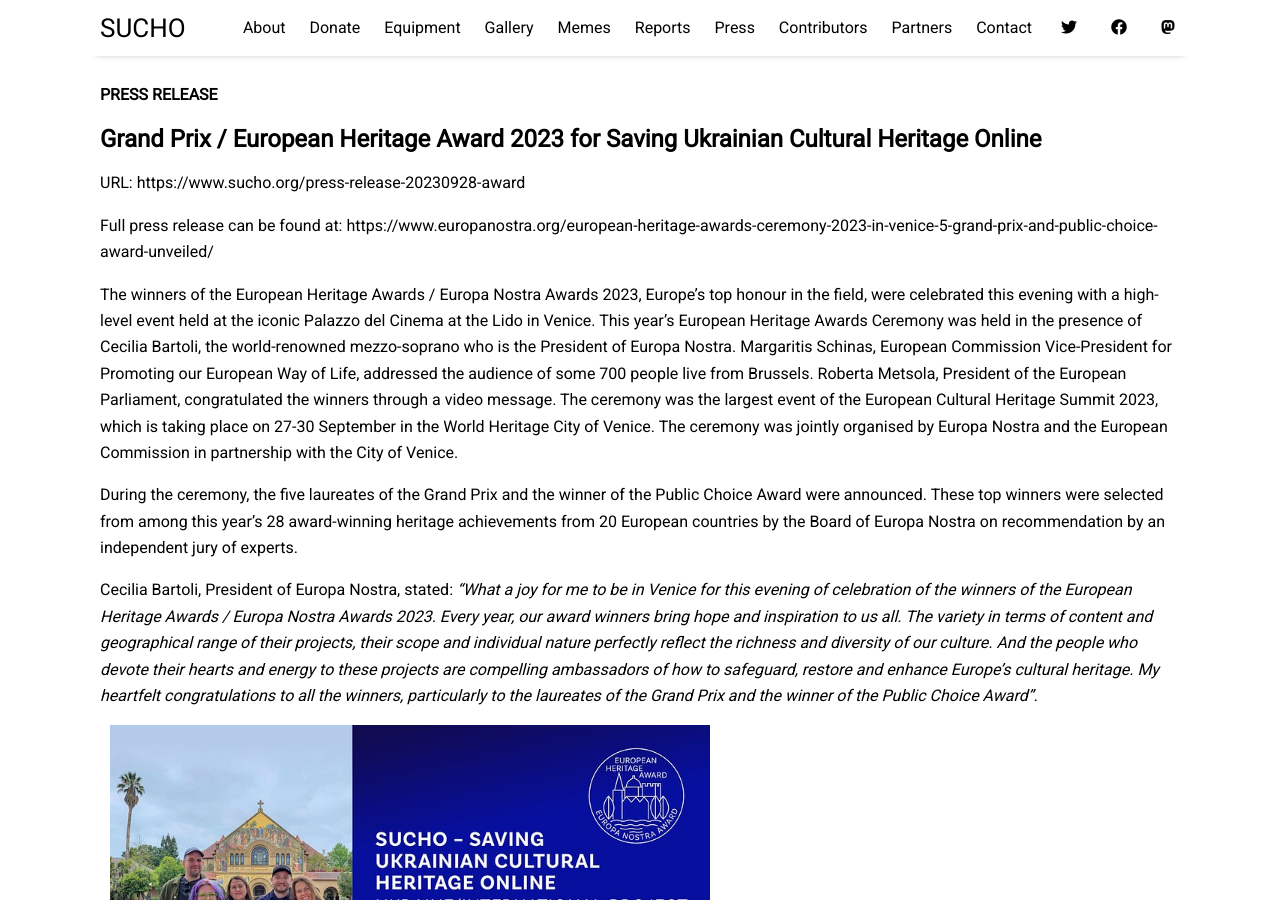
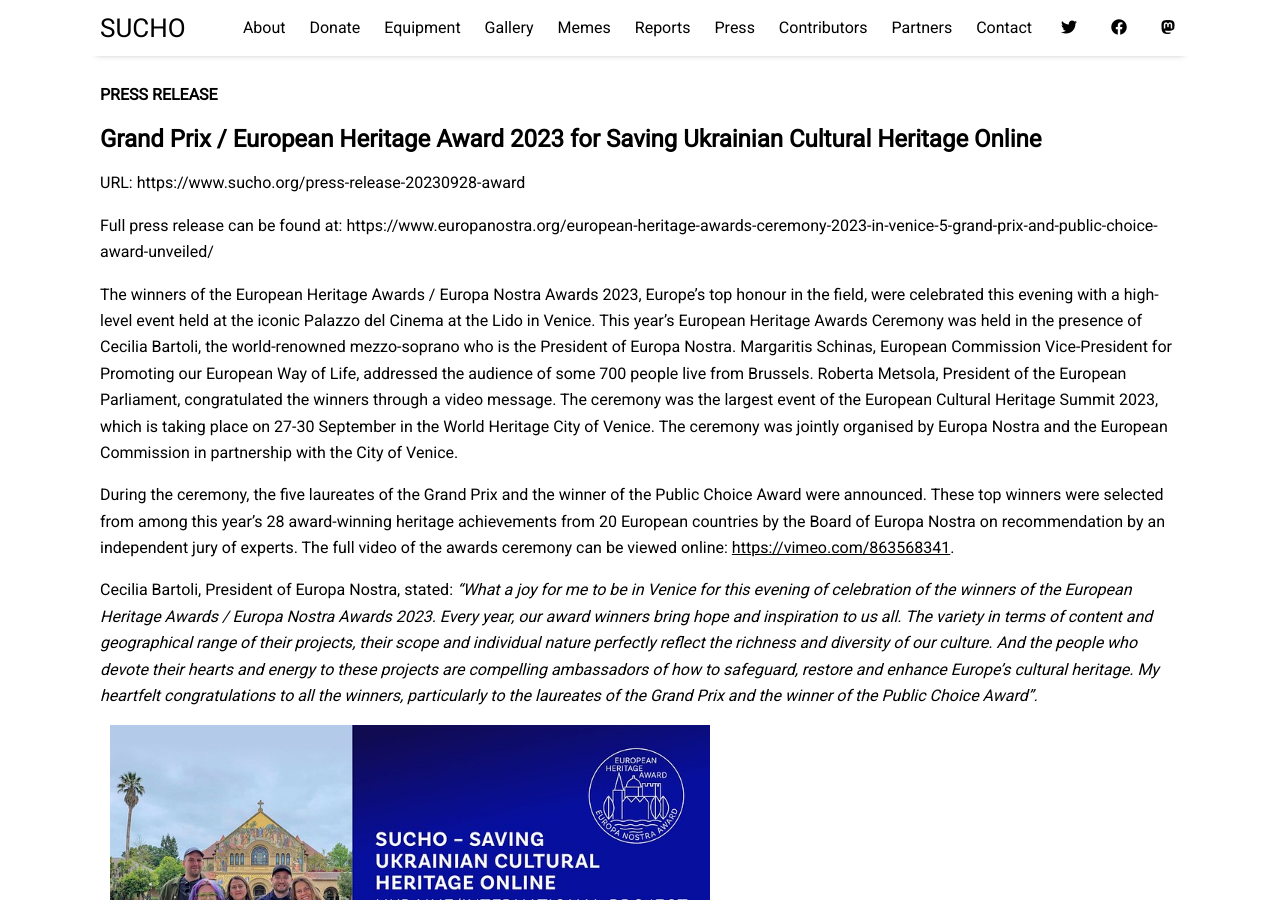
Before and after one commit to sucho-archiving/sucho-archiving.github.io, a Jekyll site: the page built from pages/press-release-20230928-award.md, in a window 1280 px wide and 900 px high. Built offline with Jekyll 4.4.1, drawn with Linux system fonts in a browser that asks for light colours; some of the changed text lies outside the part shown.

Commit message:
Update press-release-20230928-award.md
centered images

```diff
--- a/pages/press-release-20230928-award.md
+++ b/pages/press-release-20230928-award.md
@@ -14,26 +14,25 @@
 
 The winners of the European Heritage Awards / Europa Nostra Awards 2023, Europe’s top honour in the field, were celebrated this evening with a high-level event held at the iconic Palazzo del Cinema at the Lido in Venice. This year’s European Heritage Awards Ceremony was held in the presence of Cecilia Bartoli, the world-renowned mezzo-soprano who is the President of Europa Nostra. Margaritis Schinas, European Commission Vice-President for Promoting our European Way of Life, addressed the audience of some 700 people live from Brussels. Roberta Metsola, President of the European Parliament, congratulated the winners through a video message. The ceremony was the largest event of the European Cultural Heritage Summit 2023, which is taking place on 27-30 September in the World Heritage City of Venice. The ceremony was jointly organised by Europa Nostra and the European Commission in partnership with the City of Venice.
 
-During the ceremony, the five laureates of the Grand Prix and the winner of the Public Choice Award were announced. These top winners were selected from among this year’s 28 award-winning heritage achievements from 20 European countries by the Board of Europa Nostra on recommendation by an independent jury of experts.
+During the ceremony, the five laureates of the Grand Prix and the winner of the Public Choice Award were announced. These top winners were selected from among this year’s 28 award-winning heritage achievements from 20 European countries by the Board of Europa Nostra on recommendation by an independent jury of experts. The full video of the awards ceremony can be viewed online: [https://vimeo.com/863568341](https://vimeo.com/863568341).
 
 Cecilia Bartoli, President of Europa Nostra, stated: _“What a joy for me to be in Venice for this evening of celebration of the winners of the European Heritage Awards / Europa Nostra Awards 2023. Every year, our award winners bring hope and inspiration to us all. The variety in terms of content and geographical range of their projects, their scope and individual nature perfectly reflect the richness and diversity of our culture. And the people who devote their hearts and energy to these projects are compelling ambassadors of how to safeguard, restore and enhance Europe’s cultural heritage. My heartfelt congratulations to all the winners, particularly to the laureates of the Grand Prix and the winner of the Public Choice Award”._
 
-<img src="/assets/images/enawards2.jpg" style="margin: 10px;"/>
+<img align="center" src="/assets/images/enawards2.jpg#center" style="margin: 10px;"/>
 <sup><sub>(Saving Ukrainian Cultural Heritage Online (SUCHO), UKRAINE/INTERNATIONAL PROJECT Grand Prix laureate in category Heritage Champions, 2023. Credits: Europa Nostra)</sub></sup>
+
 
 ### Grand Prix laureate in category Heritage Champions
 [Saving Ukrainian Cultural Heritage Online (SUCHO), UKRAINE/INTERNATIONAL PROJECT](https://www.europeanheritageawards.eu/winners/saving-ukrainian-cultural-heritage-online-sucho)
 
 This large network of international volunteers, mobilised by a group of leading heritage professionals, rapidly reacted to the threats to heritage generated by Russia’s brutal invasion of Ukraine and began their work in the first days of the war. Using existing digital tools, these volunteers have helped ensure that a huge amount of Ukrainian heritage assets could be safeguarded. They have also made significant efforts to digitise at-risk collections.
 
-<img src="/assets/images/enawards3.jpg" style="margin: 10px"/>
+<img align="center" src="/assets/images/enawards3.jpg" style="margin: 10px"/>
 <sup><sub>(Andreas Segerberg, Research Engineer at the University of Gothenberg receiving the Grand Prix for Saving Ukrainian Cultural Heritage Online (SUCHO), International Project / Ukraine from Cecilia Bartoli, President of Europa Nostra © Felix Q Media / Europa Nostra)</sub></sup>
 
-<img src="/assets/images/enawards1.jpg" style="margin: 10px;"/>
+
+<img align="center" src="/assets/images/enawards1.jpg#center" style="margin: 10px;"/>
 <sup><sub>(The winners in category Heritage Champions of the European Heritage Awards / Europa Nostra Awards 2023 © Josef Rabara / Europa Nostra)</sub></sup>
-
-
-The full video of the awards ceremony can be viewed online: [https://vimeo.com/863568341](https://vimeo.com/863568341).
 
 
 
```
